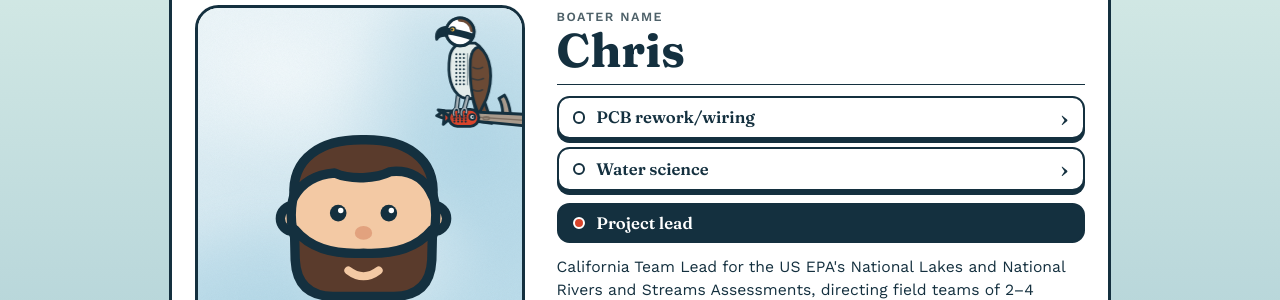
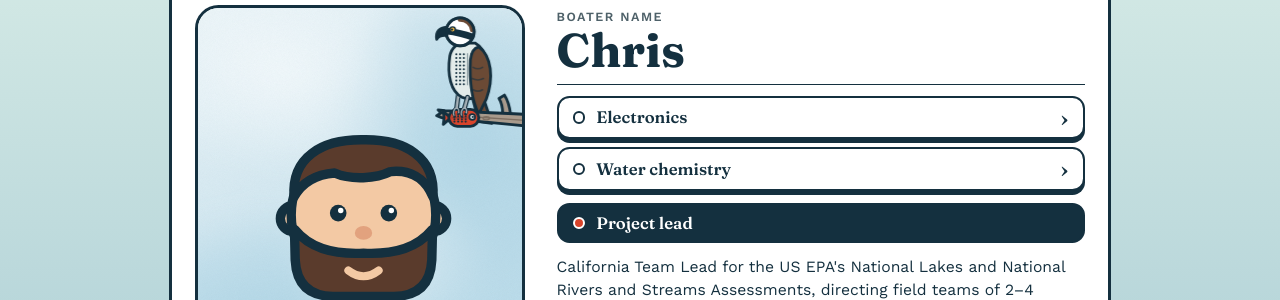
Before and after one commit to RobotCrabLab/Homepage, a Jekyll site: the page built from index.html, in a window 1280 px wide. Shown: the part 219-519 px from the top of the page. Built offline with Jekyll 4.4.1, drawn with Linux system fonts in a browser that asks for light colours.

Commit message:
Rename two skill buttons and rewrite their summaries
Electronics and Water chemistry replace PCB rework/wiring and Water science. Also gives
the preview tool a build time, which the cache fix needs.

Co-Authored-By: Claude Opus 5.5 <noreply@anthropic.com>
Claude-Session: https://claude.ai/code/session_016BwnKwMceey9joAJi8jCUY

```diff
--- a/index.html
+++ b/index.html
@@ -41,13 +41,13 @@ body_class: home
       <p class="dive-label" aria-hidden="true">Boater name</p>
       <p class="dive-name" aria-hidden="true">{{ site.author }}</p>
       <nav class="scene-nav" aria-label="Scenes">
-        <button class="scene-button" type="button" data-go="2" aria-pressed="false">PCB rework/wiring</button>
-        <button class="scene-button" type="button" data-go="3" aria-pressed="false">Water science</button>
+        <button class="scene-button" type="button" data-go="2" aria-pressed="false">Electronics</button>
+        <button class="scene-button" type="button" data-go="3" aria-pressed="false">Water chemistry</button>
         <button class="scene-button" type="button" data-go="1" aria-pressed="true">Project lead</button>
       </nav>
       <div class="dive-summary">
-        <p class="summary-2">Builds and repairs circuits at MBARI, from microscope-assisted SMD soldering and hot air rework to crimped wire terminations. Certified IPC Specialist in IPC-7711/7721 and IPC/WHMA-A-620.</p>
-        <p class="summary-3">Sampled water and habitats across California for Moss Landing Marine Laboratories as the expert on water chemistry instruments, with 200+ hours running research boats and years in a trace-metal clean lab.</p>
+        <p class="summary-2">Microscope-assisted assembly and rework of SMT PCBs. Instrumentation wiring, crimped terminations and full-ocean-depth-rated underwater cable manufacturing.</p>
+        <p class="summary-3">Sampled environmental water and habitats across California, including ambient water chemistry instrumentation. 200+ hours of research boat operations and years in a trace-metal clean wet chemistry laboratory.</p>
         <p class="summary-1">California Team Lead for the US EPA's National Lakes and National Rivers and Streams Assessments, directing field teams of 2&ndash;4 scientists and partnering with state, local and non-profit agencies.</p>
       </div>
     </div>
```
Also changed, not shown: CLAUDE.md (+2 -2 lines), 1 other file.
